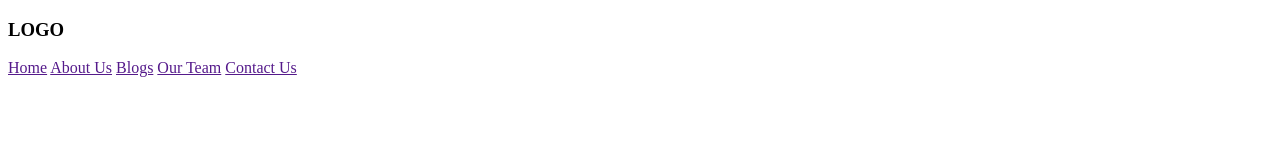
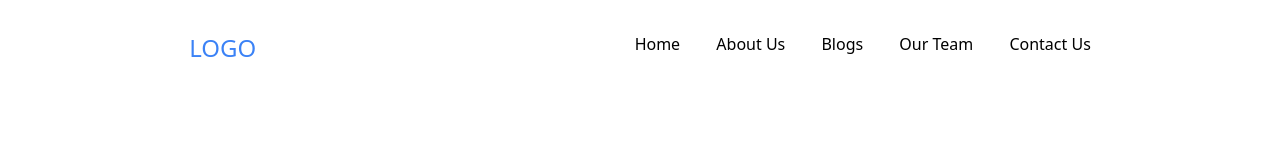
Before and after one commit to Johnodon-com/TSAWebDesign22, a plain HTML site: page index.html in a window 1280 px wide. Drawn offline with nearby package versions, Linux system fonts and the light colour scheme.

Commit message:
Update index.html

```diff
--- a/index.html
+++ b/index.html
@@ -4,7 +4,8 @@
     <meta charset="utf-8">
     <title>Cultural Arts Venue Website</title>
 <!--     type="text/css" -->
-    <link rel="stylesheet" href="//cdn.tailwindcss.com">
+     <script src="https://cdn.tailwindcss.com"></script>
+
    </head>
    <body>
     <nav class="container flex justify-around py-8 mx-auto bg-white">
```
